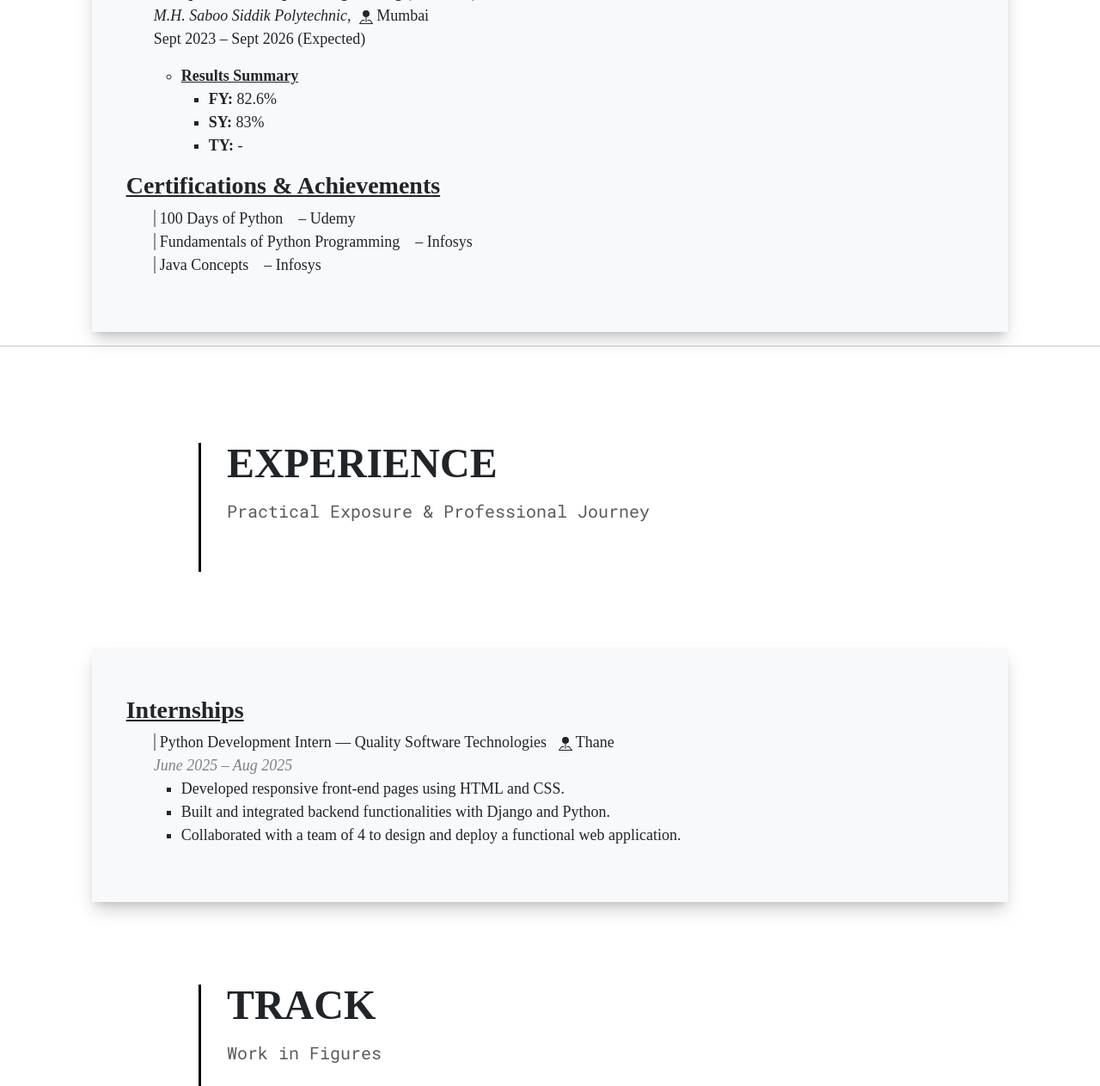
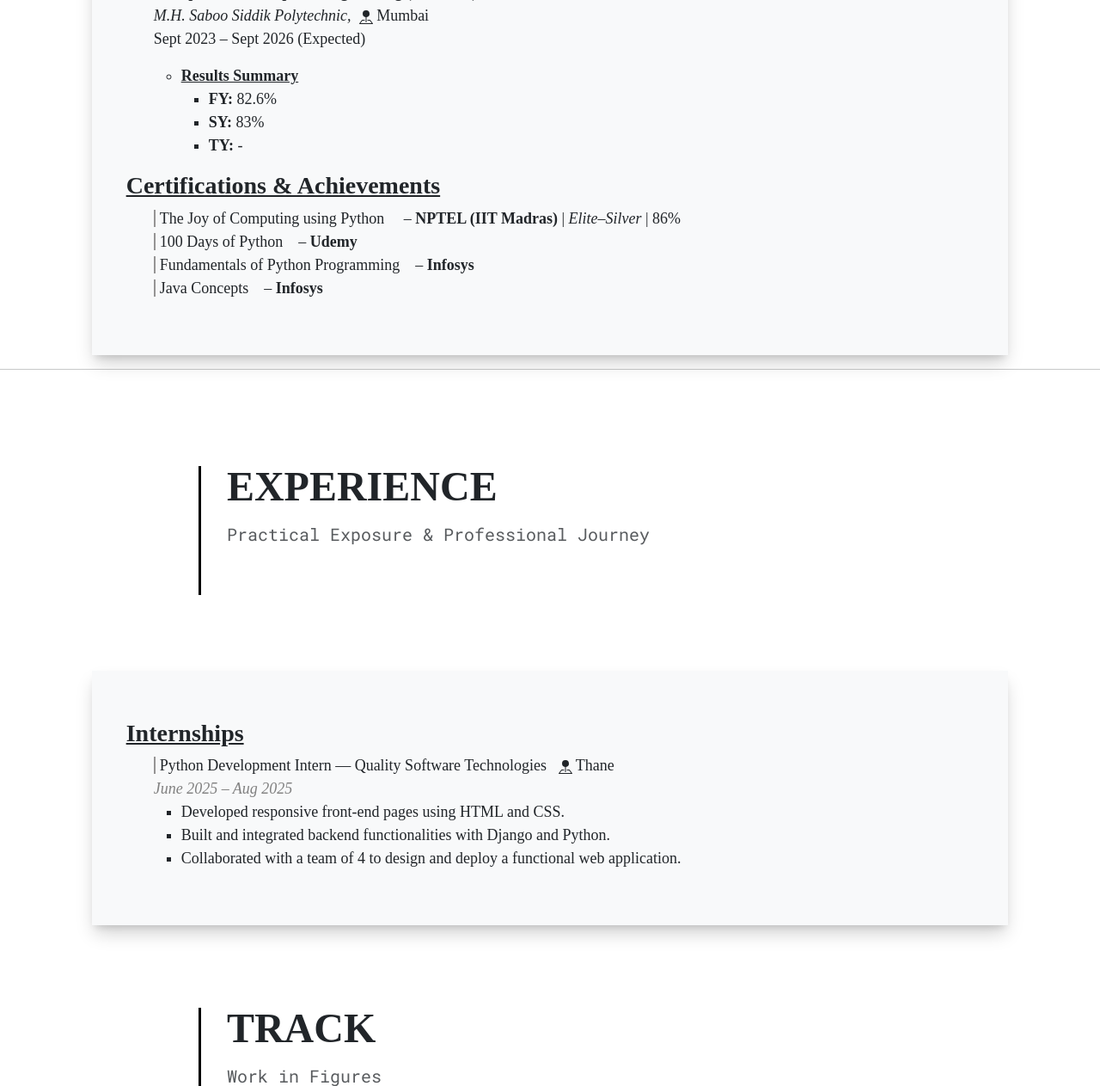
Before and after one commit to maazsiddiqui79/PORTFOLIO, a Flask app: page / in a window 1280 px wide. Shown: the part 4404-5667 px from the top of the page at 86% size. Run offline with Flask 3, Linux system fonts and the light colour scheme; data comes from the database, SQL or seed files in the repository; some libraries are stand-ins or nearby versions.

Commit message:
Update about.html

```diff
--- a/api/templates/about.html
+++ b/api/templates/about.html
@@ -106,17 +106,22 @@
         <ul type="none">
           <li>
             <span style="border-left: rgb(150, 148, 148) 2px solid; padding-left: 5px; font-size: large;">
-              100 Days of Python&nbsp;&nbsp;&nbsp;&nbsp;– Udemy
+              The Joy of Computing using Python &nbsp;&nbsp;&nbsp;&nbsp;– <strong>NPTEL (IIT Madras)</strong> | <i>Elite–Silver</i> | 86%
             </span><br />
           </li>
           <li>
             <span style="border-left: rgb(150, 148, 148) 2px solid; padding-left: 5px; font-size: large;">
-              Fundamentals of Python Programming&nbsp;&nbsp;&nbsp;&nbsp;– Infosys
+              100 Days of Python&nbsp;&nbsp;&nbsp;&nbsp;– <strong>Udemy</strong>
             </span><br />
           </li>
           <li>
             <span style="border-left: rgb(150, 148, 148) 2px solid; padding-left: 5px; font-size: large;">
-              Java Concepts&nbsp;&nbsp;&nbsp;&nbsp;– Infosys
+              Fundamentals of Python Programming&nbsp;&nbsp;&nbsp;&nbsp;– <strong>Infosys</strong>
+            </span><br />
+          </li>
+          <li>
+            <span style="border-left: rgb(150, 148, 148) 2px solid; padding-left: 5px; font-size: large;">
+              Java Concepts&nbsp;&nbsp;&nbsp;&nbsp;– <strong>Infosys</strong>
             </span><br />
           </li>
         </ul>
```
